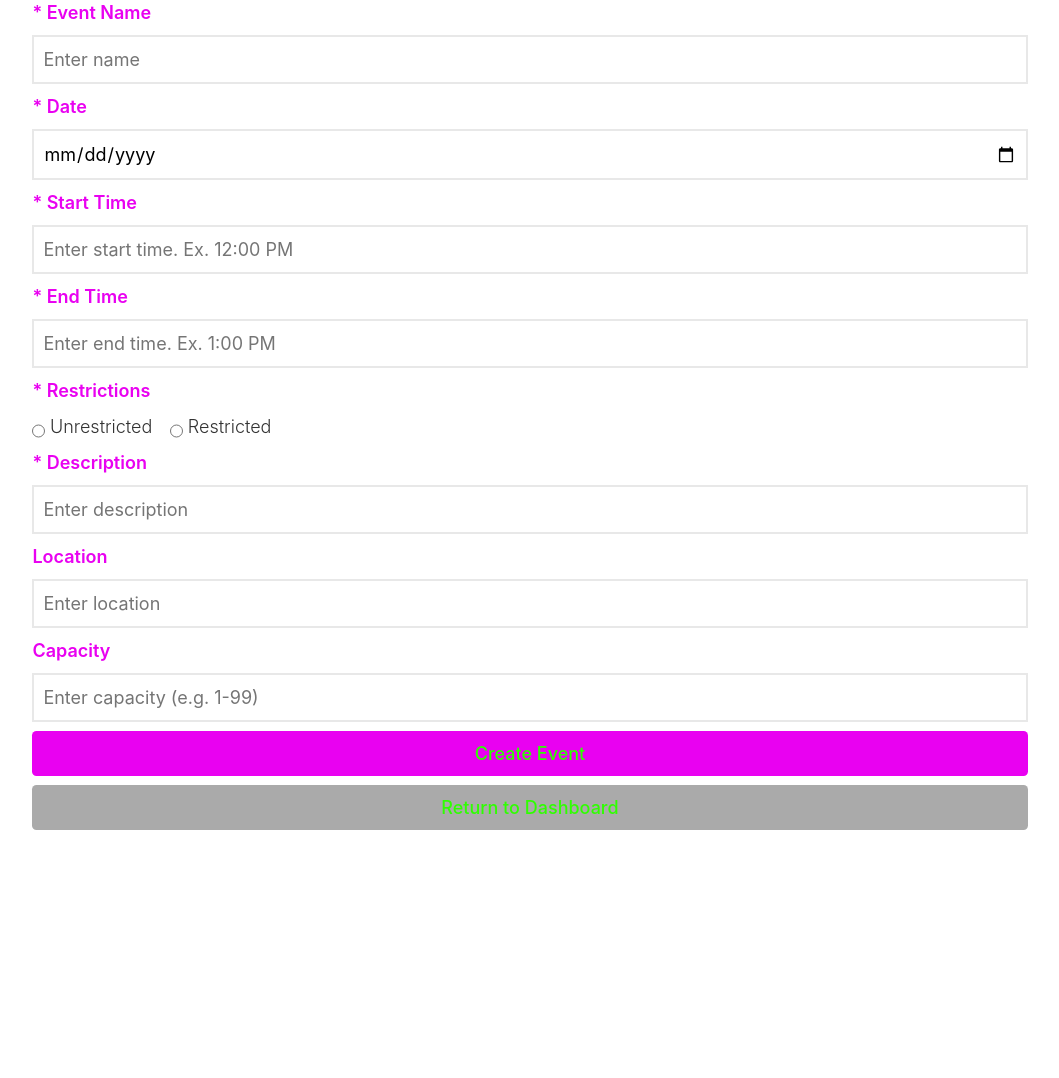
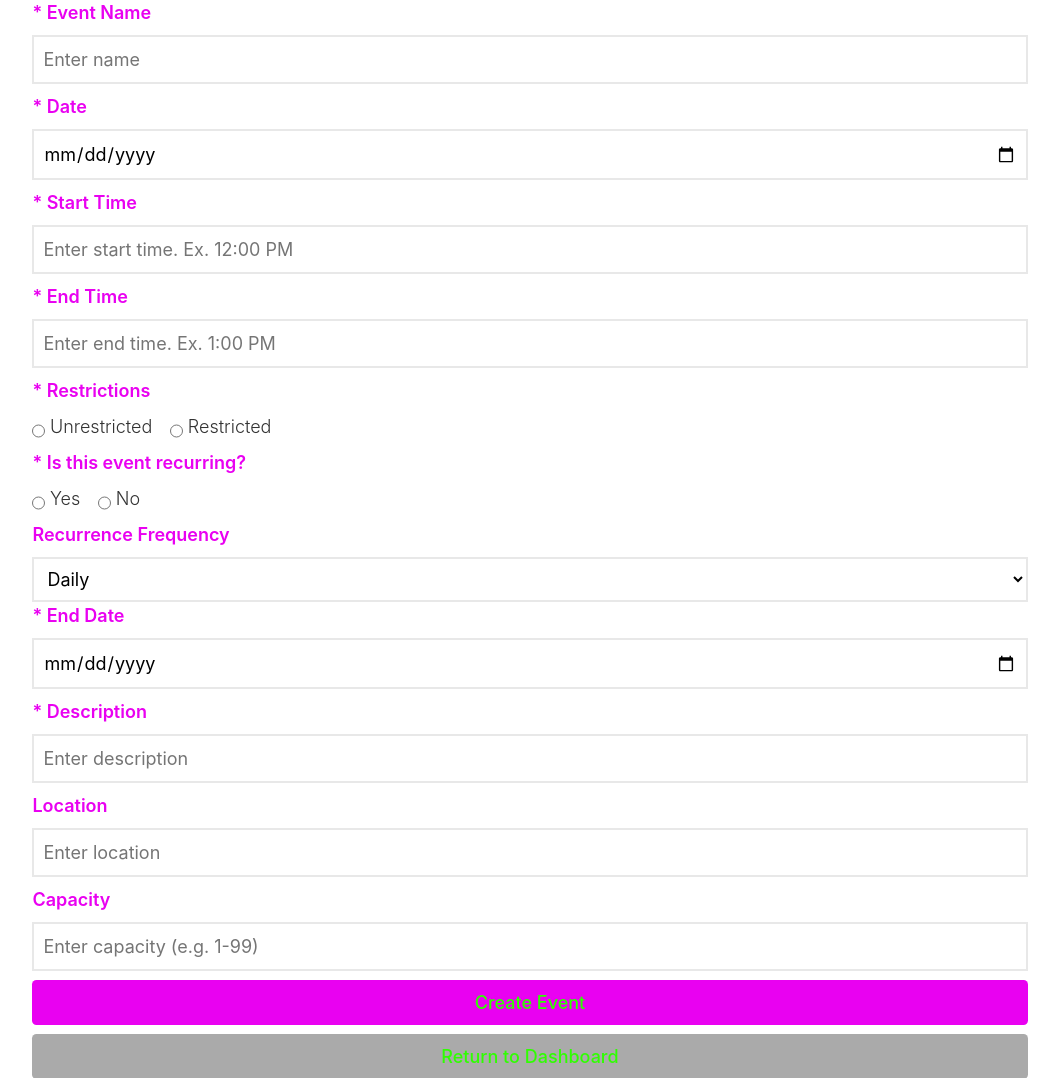
Before and after one commit to ebrenna2/StepVA2025, a PHP site: page /stepvarepo/addEvent.php in a window 1280 px wide. Shown: the part 298-1376 px from the top of the page, without its empty margins (110-1169 px from the left). Before the commit the page ends 1128 px from the top, so only its background shows below. Run offline with PHP 8.4, Linux system fonts and the light colour scheme; the visitor is signed in with stand-in values (Sample User, id 1).

Commit message:
Added recurring event front-end code.

```diff
--- a/addEvent.php
+++ b/addEvent.php
@@ -128,6 +128,22 @@
                 <input type="radio" id="r" name="role" value="r" required><label for="role">Restricted</label>
             </div>
                 </fieldset>
+            <fieldset>
+                <label for="recurring"> * Is this event recurring? </label>
+            <div class="radio-group">
+                <input type="radio" id="y" name="recurring" value="y" required><label for="recurring">Yes</label>
+                <input type="radio" id="n" name="recurring" value="n" required><label for="recurring">No</label>
+            </div>
+                </fieldset>
+                <label for="recurrence">Recurrence Frequency</label>
+            <select id="recurrence" name="recurrence">
+                <option value="">Daily</option>
+                <option value="Weekly" <?php if (isset($status) && $status == 'Weekly') echo 'selected' ?>>Weekly</option>
+                <option value="Biweekly" <?php if (isset($status) && $status == 'Biweekly') echo 'selected' ?>>Biweekly</option>
+                <option value="Monthly" <?php if (isset($status) && $status == 'Monthly') echo 'selected' ?>>Monthly</option>
+            </select>
+                <label for="name">* End Date </label>
+                <input type="date" id="date" name="date" <?php if ($date) echo 'value="' . $date . '"'; ?> min="<?php echo date('Y-m-d'); ?>" required>
                 <label for="name">* Description </label>
                 <input type="text" id="description" name="description" required placeholder="Enter description">
                 <label for="name">Location </label>
```
